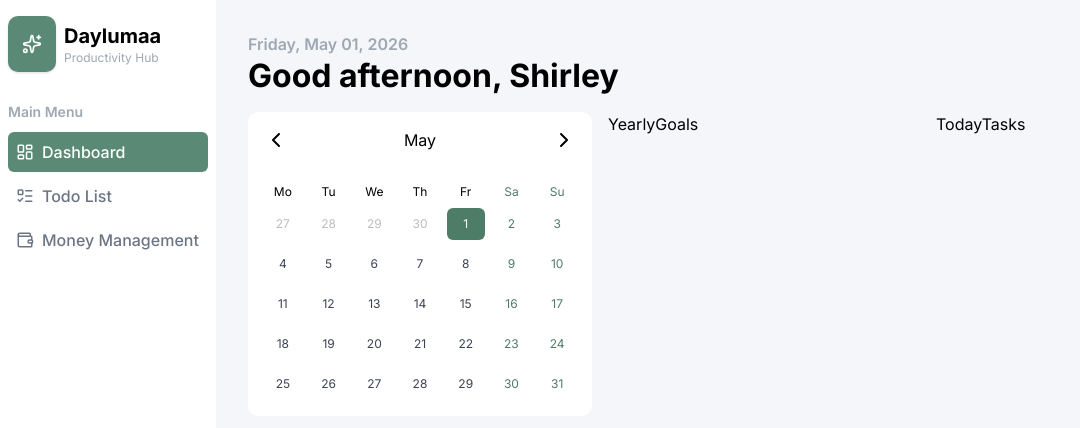
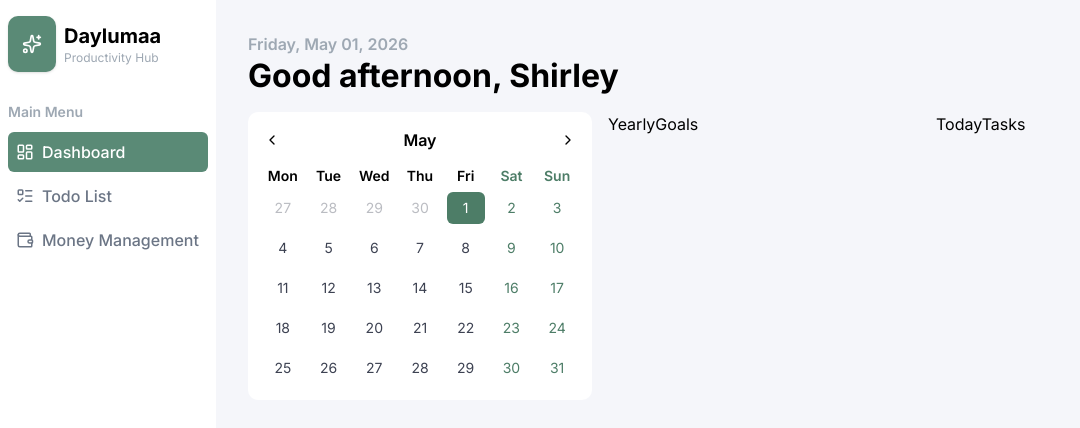
Before and after one commit to thii29/daylumaa-frontend, a Next.js app: page /dashboard in a window 1280 px wide. Shown: the top 428 px of the page, without its empty margins (0-1080 px from the left). Built offline with nearby package versions, Linux system fonts and the light colour scheme.

Commit message:
add css for calendar

```diff
--- a/src/components/dashboard/mini-calendar.tsx
+++ b/src/components/dashboard/mini-calendar.tsx
@@ -2,7 +2,7 @@
 import { ChevronLeft, ChevronRight } from 'lucide-react';
 import { useMemo, useState } from 'react';
 
-const WEEKDAYS = ['Mo', 'Tu', 'We', 'Th', 'Fr', 'Sa', 'Su'];
+const WEEKDAYS = ['Mon', 'Tue', 'Wed', 'Thu', 'Fri', 'Sat', 'Sun'];
 
 const isSameDay = (a: Date, b: Date) =>
   a.getFullYear() === b.getFullYear() &&
@@ -59,21 +59,21 @@ const MiniCalendar = ({ value, onChange }: CalendarProps) => {
           aria-label="Previous month"
           className="cursor-pointer"
         >
-          <ChevronLeft />
+          <ChevronLeft size={16} />
         </button>
-        <span>{titleMonth}</span>
+        <span className='text-body font-semibold'>{titleMonth}</span>
         <button
           type="button"
           onClick={() => goToMonth(1)}
           aria-label="Next month"
           className="cursor-pointer"
         >
-          <ChevronRight />
+          <ChevronRight size={16} />
         </button>
       </div>
       {/* Weekday header & Date */}
-      <div className="flex flex-col text-center text-caption mt-8">
-        <div className="grid grid-cols-7 gap-2">
+      <div className="flex flex-col text-center text-body-sm mt-4">
+        <div className="grid grid-cols-7 gap-2 font-semibold">
           {WEEKDAYS.map((day, i) => (
             <span key={day} className={i >= 5 ? 'text-primary-700' : ''}>
               {day}
```
